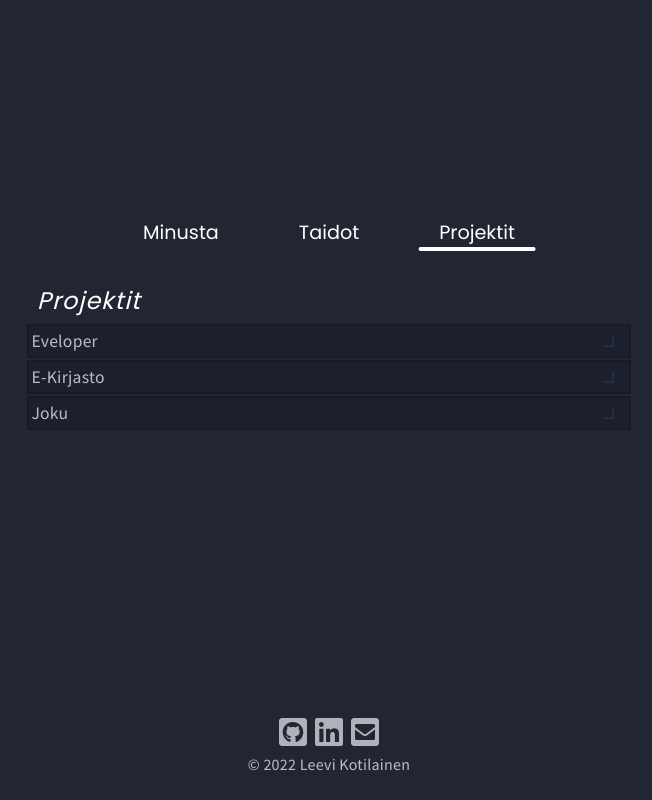
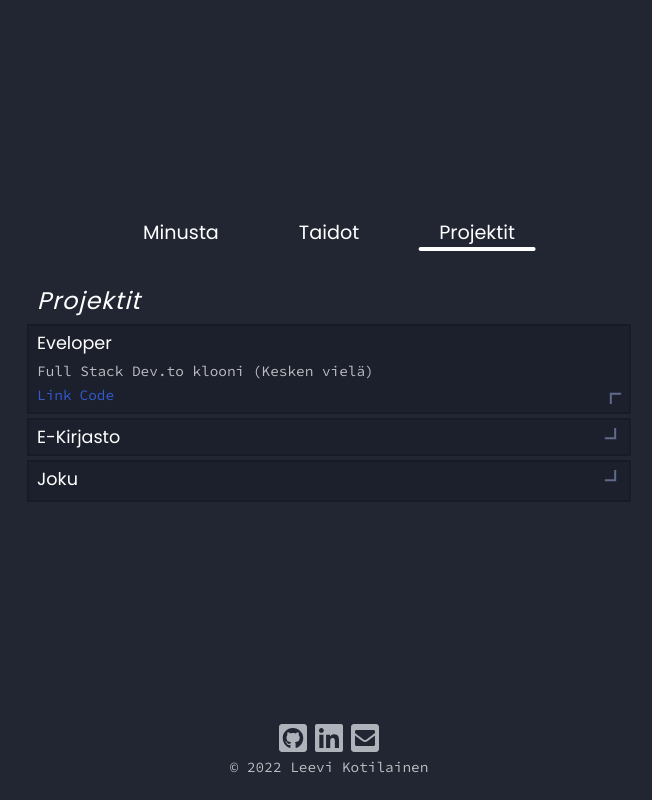
Before and after one commit to leeviko/portfolio, a React (Create React App) app: page /projects in a window 1280 px wide. Both pictures are taken after a click on the element "Eveloper". Shown: the whole page, without its empty margins (311-963 px from the left). Built offline with nearby package versions, Linux system fonts and the light colour scheme; a web font is replaced by a local one.

Commit message:
Project item

```diff
--- a/src/App.css
+++ b/src/App.css
@@ -6,6 +6,10 @@
 
 :root {
   --white: #ffffff;
+
+  --black-main: #222632;
+
+  --blue: #335acf;
 }
 
 @font-face {
@@ -40,7 +44,7 @@
 
 body {
   font-family: "Hind Madurai", Arial, Helvetica, sans-serif;
-  background-color: rgba(23, 27, 39, 0.95);
+  background-color: var(--black-main);
   color: var(--white);
   display: flex;
   justify-content: center;
@@ -50,11 +54,20 @@ body {
 
 /* GLOBAL */
 p {
-  font-family: "Source Sans Pro", Arial, Helvetica, sans-serif;
+  font-family: "Source Code Pro", Arial, Helvetica, sans-serif;
   font-weight: 400;
-  line-height: 1.5;
-  letter-spacing: 0.25px;
   color: rgba(255, 255, 255, 0.7);
+  font-size: 0.9rem;
+}
+
+a {
+  cursor: pointer;
+  color: var(--blue);
+  text-decoration: none;
+}
+
+a:hover {
+  text-decoration: underline;
 }
 
 h1,
@@ -142,42 +155,91 @@ nav .nav-item-link {
   height: 0;
 }
 
+/* ABOUT PAGE */
+
+.about p {
+  font-size: 1rem;
+}
+
 /* PROJECTS PAGE */
 
 /* Project item */
 .project-item {
-  cursor: pointer;
+  position: relative;
   outline: 2px solid #171b27;
   background-color: rgba(23, 27, 39, 0.5);
-  margin: 0.35em 0;
-  padding: 0.15rem;
-  height: 30px;
-  transition: 0.15s;
+  padding: 0.25rem 0.5rem;
+  margin: 0.5rem 0;
+  transition: ease-in-out;
 }
 
 .project-item:hover {
   background-color: rgba(23, 27, 38, 0.75);
 }
 
-.project-item-container {
-  position: relative;
-  display: flex;
+.project-item-header {
+  cursor: pointer;
+}
+
+.project-item .project-name {
+  font-weight: 500;
 }
 
 .project-item .expand-btn {
   transition: 0.15s;
   position: absolute;
+  display: flex;
+  top: -0;
   right: 0;
   width: 32px;
   height: 32px;
-  transform: rotate(-45deg);
-  filter: invert(12%) sepia(62%) saturate(853%) hue-rotate(190deg) brightness(90%) contrast(86%);
+  -moz-user-select: none;
+  -webkit-user-select: none;
+  user-select: none;
 }
 
-.project-item:hover .expand-btn {
+.project-item.minified .expand-btn {
+  transform: rotate(-45deg);
+}
+
+.project-item.expanded .expand-btn {
+  transform: rotate(135deg);
+  top: calc(100% - 32px);
+  bottom: 0;
+}
+
+.project-item.minified:hover .expand-btn {
   transform: rotate(-45deg) scale(1.25);
-  right: -5px;
-  bottom: -5px;
+}
+
+.project-item.expanded:hover .expand-btn {
+  transform: rotate(135deg) scale(1.25);
+}
+
+.project-item-content {
+  transition: 0.15s;
+  opacity: 0.8;
+}
+
+.project-item-content.hidden {
+  opacity: 0;
+}
+
+.project-item-content.visible {
+  margin: 0.25rem 0;
+  opacity: 1;
+}
+
+.project-item.expanded .project-description {
+  margin: 0.4rem 0;
+}
+
+.project-item-content .project-links {
+  margin: 0.25rem 0;
+}
+
+.project-links a:first-child {
+  margin-right: 0.5rem;
 }
 
 /* FOOTER */
--- a/src/components/About.js
+++ b/src/components/About.js
@@ -9,10 +9,9 @@ const About = () => {
         </h1>
         <div className="page-content">
           <p className="about-section-text" lang="fi">
-            Morjes, oon Leevi. Opiskelen Kaukovainion OSAO:ssa ohjelmistokehittäjäksi ja arvioitu
-            valmistumisvuosi on vuonna 2023. Tavoitteenani on kehittyä ohjelmistokehittäjänä ja
-            oppia uusia asioita. Vapaa-aikana tykkään koodata, pelata ja käydä juoksemassa, sekä
-            välillä myös lukea.
+            Morjes, oon Leevi. Opiskelen Kaukovainion OSAO:ssa ohjelmistokehittäjäksi. Tavoitteenani
+            on kehittyä ohjelmoijana ja oppia uusia asioita. Vapaa-aikana tykkään koodata, pelata ja
+            käydä juoksemassa, sekä välillä myös lukea.
           </p>
         </div>
       </div>
--- a/src/components/Project.js
+++ b/src/components/Project.js
@@ -1,16 +1,48 @@
-import React, { useState } from "react";
+import React, { useEffect, useRef, useState } from "react";
 
 import Expand from "../assets/images/expand.svg";
 
-const Project = ({ name, description }) => {
-  const [enlarge, setEnlarge] = useState(false);
+const Project = ({ name, description, link, code }) => {
+  const [expand, setExpand] = useState(false);
+  const [height, setHeight] = useState(null);
+  const descRef = useRef(null);
+
+  const handleClick = () => {
+    setExpand(!expand);
+  };
+
+  const handleMouseDown = (e) => {
+    console.log(e);
+    if (e.detail > 1) {
+      e.preventDefault();
+    }
+  };
+
+  useEffect(() => {
+    if (descRef.current && descRef.current.clientHeight !== 0 && expand) {
+      setHeight(descRef.current.clientHeight);
+    }
+  }, [descRef, expand]);
 
   return (
-    <div className="project-item">
-      <div className="project-item-container">
-        <p className="project-name">{name}</p>
-        <img className="expand-btn" alt="" src={Expand} />
+    <div className={`project-item ${expand ? "expanded" : "minified"}`} onClick={handleClick}>
+      <div className="project-item-header">
+        <h4 className="project-name" onMouseDown={handleMouseDown}>
+          {name}
+        </h4>
       </div>
+      <div
+        ref={descRef}
+        className={`project-item-content ${expand ? "visible" : "hidden"}`}
+        style={expand ? { height } : { height: "0px" }}
+      >
+        <p className="project-description">{description}</p>
+        <p className="project-links">
+          <a href={link || "#"}>Link</a>
+          <a href={code || "#"}>Code</a>
+        </p>
+      </div>
+      <img className="expand-btn" alt="" src={Expand} />
     </div>
   );
 };
--- a/src/components/Projects.js
+++ b/src/components/Projects.js
@@ -9,9 +9,14 @@ const Projects = () => {
           Projektit
         </h1>
         <div className="page-content">
-          <Project name="Eveloper" />
-          <Project name="E-Kirjasto" />
-          <Project name="Joku" />
+          <div className="projects-list">
+            <Project name="Eveloper" description="Full Stack Dev.to klooni (Kesken vielä)" />
+            <Project
+              name="E-Kirjasto"
+              description="E-kirjastossa käyttäjä voi lainata, etsiä ja palauttaa kirjoja. Admin voi lisätä ja päivittää kirjoja yms."
+            />
+            <Project name="Joku" />
+          </div>
         </div>
       </div>
     </div>
```
Also changed, not shown: src/assets/images/expand.svg.
